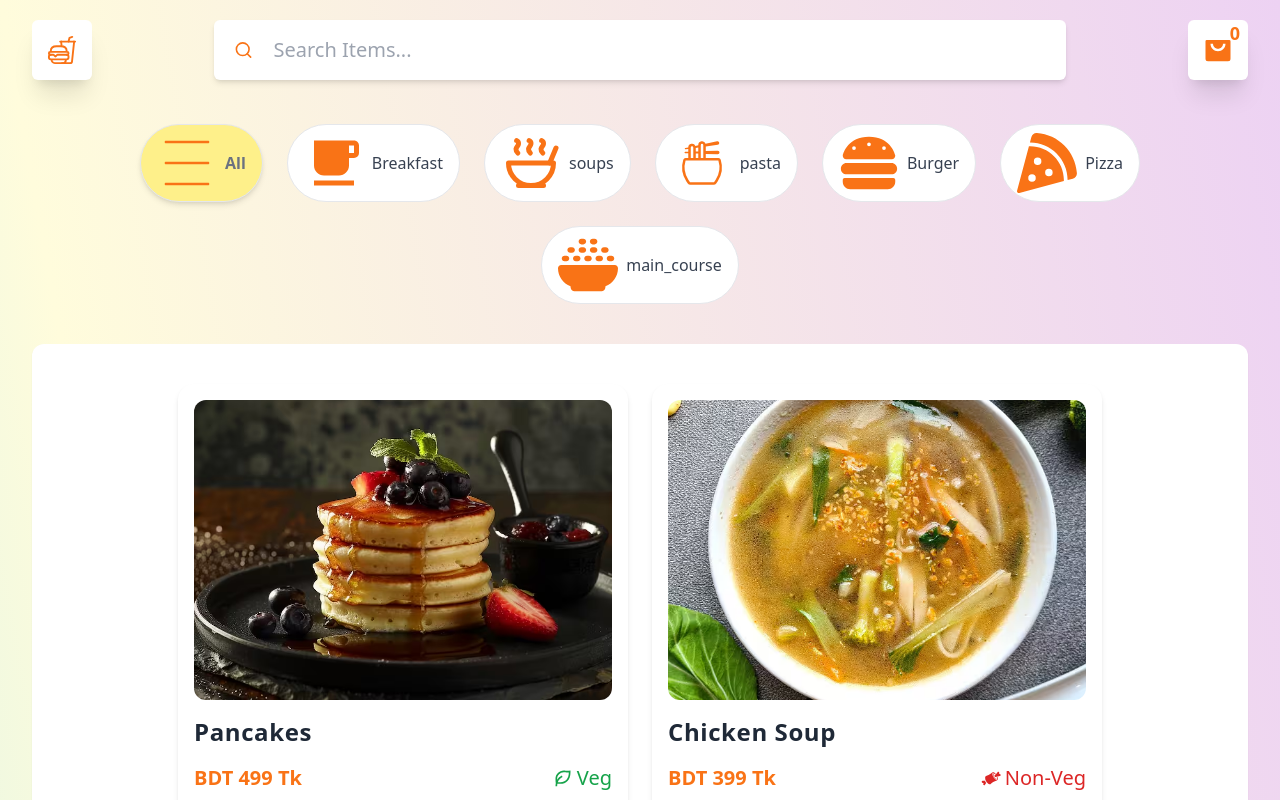
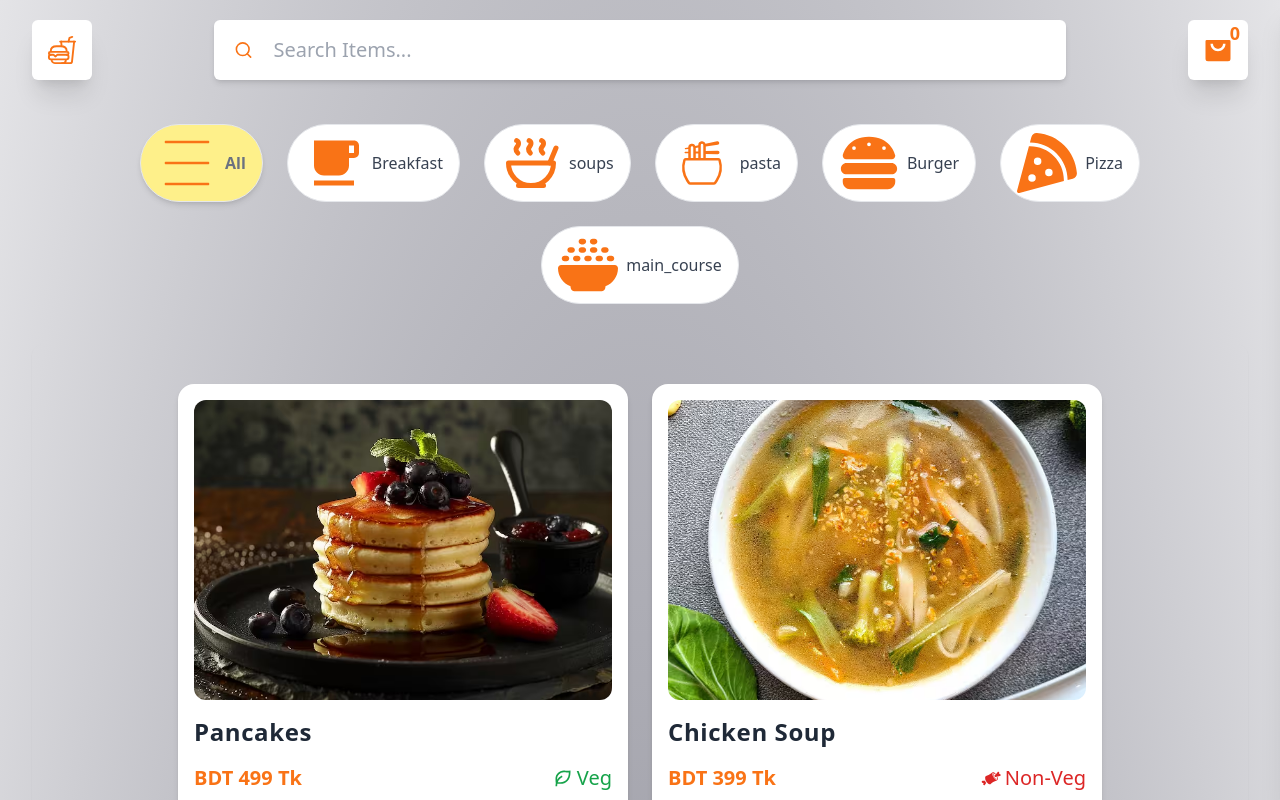
Before and after one commit to Torabarnob203311003/Food-Delivery, a React (Vite) app: page / in a window 1280 px wide. Shown: the top 800 px of the page. Built offline with nearby package versions, Linux system fonts and the light colour scheme.

Commit message:
cart showing added

```diff
--- a/src/Components/FoodList.jsx
+++ b/src/Components/FoodList.jsx
@@ -3,7 +3,7 @@
 
 function FoodList({ foodItems }) {
   return (
-    <div className='bg-white p-6 sm:p-8 md:p-10 rounded-xl shadow-sm'>
+    <div className='  p-6 sm:p-8 md:p-10 rounded-xl shadow-sm'>
       <div className='flex flex-wrap justify-center gap-6 transition-all duration-300'>
         {foodItems.length > 0 ? (
           foodItems.map(item => (
--- a/src/Components/Nav.jsx
+++ b/src/Components/Nav.jsx
@@ -5,7 +5,7 @@
 import { dataContext } from '../Context/UserContext';
 
 function Nav() {
-  const { input, setInput } = useContext(dataContext);
+  const { input, setInput, setShowCart } = useContext(dataContext); // Accessing setShowCart
 
   return (
     <div className='w-full h-[100px] flex justify-between items-center px-5 md:px-8'>
@@ -30,7 +30,10 @@
       </form>
 
       {/* Cart Icon */}
-      <div className='w-[60px] h-[60px] bg-white flex justify-center items-center shadow-xl relative rounded-md'>
+      <div
+        className='w-[60px] h-[60px] bg-white flex justify-center items-center shadow-xl relative rounded-md'
+        onClick={() => setShowCart(true)} // Show cart when clicked
+      >
         <span className='absolute top-0 right-2 font-bold text-[18px] text-orange-500'>
           0
         </span>
--- a/src/Context/UserContext.jsx
+++ b/src/Context/UserContext.jsx
@@ -1,11 +1,16 @@
 import React, { createContext, useState } from 'react';
+
 export const dataContext = createContext();
 
 function UserContext({ children }) {
-  let [input, setInput] = useState('');
+  const [input, setInput] = useState('');
+  const [showCart, setShowCart] = useState(false); // State to show/hide the cart
+
   const data = {
     input,
     setInput,
+    showCart,
+    setShowCart, // Make sure this is passed to the context
   };
 
   return <dataContext.Provider value={data}>{children}</dataContext.Provider>;
--- a/src/pages/Home.jsx
+++ b/src/pages/Home.jsx
@@ -1,12 +1,13 @@
 import React, { useState, useContext, useEffect } from 'react';
-import { dataContext } from '../Context/UserContext'; // Make sure to import the context
-import Catagories from '../Components/Catagories'; // Make sure it's named correctly
+import { dataContext } from '../Context/UserContext';
+import Categories from '../Components/Catagories';
 import FoodList from '../Components/FoodList.jsx';
 import food_items from '../Data/Food.js';
 import Nav from '../Components/Nav.jsx';
+import { FaBackspace } from 'react-icons/fa';
 
 function Home() {
-  const { input } = useContext(dataContext); // Access input from context
+  const { input, setShowCart, showCart } = useContext(dataContext); // Accessing showCart and setShowCart
   const [selectedCategory, setSelectedCategory] = useState('All');
   const [isSearchActive, setIsSearchActive] = useState(false);
 
@@ -32,16 +33,13 @@
   });
 
   return (
-    <div className='bg-gradient-to-bl from-[#edd2f3] via-[#fffcdc] to-[#84dfff] min-h-screen'>
+    <div className='bg-[radial-gradient(ellipse_at_center,_var(--tw-gradient-stops))] from-[#52525b] via-[#a1a1aa] to-[#e4e4e7] min-h-screen'>
       <Nav />
       <div className='px-5 md:px-8'>
         {/* Categories Button - Only Show if Search is Not Active */}
         {!isSearchActive && (
           <div className='flex flex-wrap justify-center gap-4 sm:gap-6 my-6'>
-            {Catagories.map(
-              (
-                category // Ensure the correct reference here (Catagories or Categories)
-              ) => (
+            {Categories.map(category => (
               <button
                 key={category.id}
                 onClick={() => setSelectedCategory(category.name)}
@@ -56,8 +54,7 @@
                 <span>{category.icon}</span>
                 <span>{category.name}</span>
               </button>
-              )
-            )}
+            ))}
           </div>
         )}
 
@@ -66,6 +63,26 @@
           <FoodList foodItems={filteredItems} />
         </div>
       </div>
+
+      {/* Cart Section */}
+      <div
+        className={`w-[40vw] h-[100%] fixed top-0 right-0 bg-[radial-gradient(ellipse_at_center,_var(--tw-gradient-stops))] from-[#52525b] via-[#a1a1aa] to-[#e4e4e7] shadow-xl p-6 ${
+          showCart ? 'translate-x-0' : 'translate-x-full'
+        } transition-transform duration-300 ease-in-out`}
+      >
+        <header className='flex justify-between items-center'>
+          <span className='text-orange-500 text-xl font-semibold'>
+            Order items
+          </span>
+          <FaBackspace
+            className='text-[25px] text-orange-500 hover:text-gray-500 cursor-pointer'
+            onClick={() => setShowCart(false)} // Hide cart when clicked
+          />
+        </header>
+
+        {/* Cart Content */}
+        <div>{/* Add cart items and content here */}</div>
+      </div>
     </div>
   );
 }
```
Lines whose indentation alone changed are shown as unchanged.
